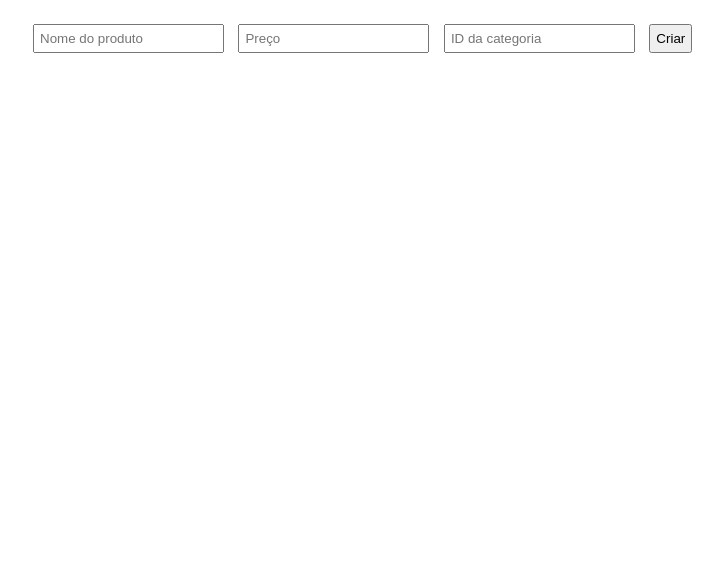
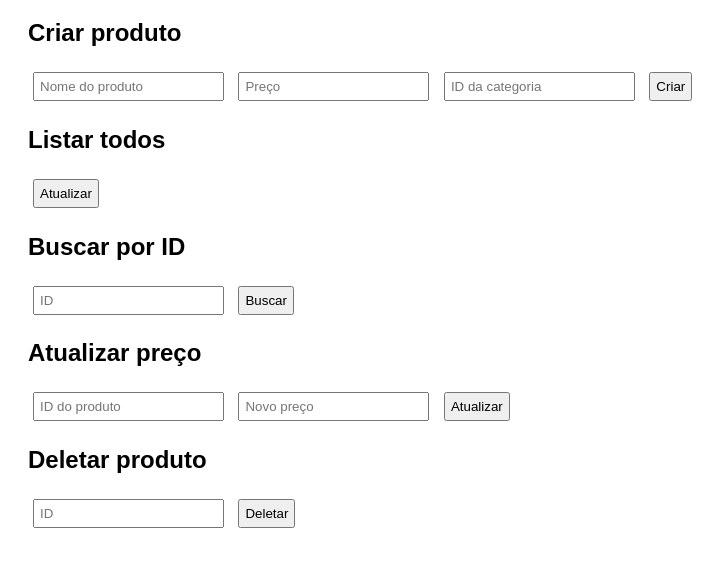
Before and after one commit to Leandrotxr/prova-estagiario, a plain HTML site: page frontend/produtos.html in a window 1280 px wide. Shown: the part 89-656 px from the top of the page, without its empty margins (0-726 px from the left). Drawn offline with Linux system fonts and the light colour scheme; no server answers.

Commit message:
fix: ajustando o html e o js de produtos

```diff
--- a/frontend/js/produtos.js
+++ b/frontend/js/produtos.js
@@ -1,29 +1,136 @@
 function listarProdutos() {
     fetch(`${API_URL}/produtos/`)
-        .then(res => res.json())
+        .then(res => {
+            if (!res.ok) throw new Error("Erro ao listar produtos");
+            return res.json();
+        })
         .then(dados => {
             const lista = document.getElementById("listaProdutos");
             lista.innerHTML = "";
 
             dados.forEach(p => {
                 const li = document.createElement("li");
-                li.textContent = `${p.nome} - R$ ${p.preco} (${p.categoria.nome})`;
+                li.textContent = `${p.id} - ${p.nome} | R$ ${p.preco} | Categoria: ${p.categoria.nome}`;
                 lista.appendChild(li);
             });
+        })
+        .catch(err => {
+            console.error(err);
         });
 }
 
 function criarProduto() {
     const nome = document.getElementById("nomeProduto").value;
-    const preco = Number(document.getElementById("precoProduto").value);
-    const categoria_id = Number(document.getElementById("categoriaId").value);
+    const preco = document.getElementById("precoProduto").value;
+    const categoria_id = document.getElementById("categoriaIdProduto").value;
+
+    if (!nome || !preco || !categoria_id) {
+        alert("Preencha todos os campos");
+        return;
+    }
 
     fetch(`${API_URL}/produtos/criar_produto`, {
         method: "POST",
-        headers: { "Content-Type": "application/json" },
-        body: JSON.stringify({ nome, preco, categoria_id })
+        headers: {
+            "Content-Type": "application/json"
+        },
+        body: JSON.stringify({
+            nome,
+            preco: Number(preco),
+            categoria_id: Number(categoria_id)
+        })
     })
-    .then(() => listarProdutos());
+    .then(res => {
+        if (!res.ok) throw new Error("Erro ao criar produto");
+        document.getElementById("nomeProduto").value = "";
+        document.getElementById("precoProduto").value = "";
+        document.getElementById("categoriaIdProduto").value = "";
+        listarProdutos();
+    })
+    .catch(err => {
+        console.error(err);
+    });
+}
+
+function buscarProduto() {
+    const id = document.getElementById("buscarProdutoId").value;
+
+    if (!id) {
+        alert("Informe o ID");
+        return;
+    }
+
+    fetch(`${API_URL}/produtos/${id}`)
+        .then(res => {
+            if (!res.ok) throw new Error("Produto não encontrado");
+            return res.json();
+        })
+        .then(p => {
+            document.getElementById("resultadoBuscaProduto").innerText =
+                `${p.id} - ${p.nome} | R$ ${p.preco} | Categoria: ${p.categoria.nome}`;
+        })
+        .catch(() => {
+            document.getElementById("resultadoBuscaProduto").innerText =
+                "Produto não encontrado";
+        });
+}
+
+function atualizarPreco() {
+    const id = document.getElementById("atualizarProdutoId").value;
+    const preco = document.getElementById("novoPrecoProduto").value;
+
+    if (!id || !preco) {
+        alert("Informe o ID e o novo preço");
+        return;
+    }
+
+    fetch(`${API_URL}/produtos/atualizar_preco`, {
+        method: "PATCH",
+        headers: {
+            "Content-Type": "application/json"
+        },
+        body: JSON.stringify({
+            id: Number(id),
+            preco: Number(preco)
+        })
+    })
+    .then(res => {
+        if (!res.ok) throw new Error("Erro ao atualizar preço");
+        document.getElementById("resultadoAtualizarPreco").innerText =
+            "Preço atualizado com sucesso";
+        listarProdutos();
+    })
+    .catch(() => {
+        document.getElementById("resultadoAtualizarPreco").innerText =
+            "Erro ao atualizar preço";
+    });
+}
+
+function deletarProduto() {
+    const id = document.getElementById("deletarProdutoId").value;
+
+    if (!id) {
+        alert("Informe o ID");
+        return;
+    }
+
+    fetch(`${API_URL}/produtos/deletar_produto`, {
+        method: "DELETE",
+        headers: {
+            "Content-Type": "application/json"
+        },
+        body: JSON.stringify({ id: Number(id) })
+    })
+    .then(res => {
+        if (!res.ok) throw new Error("Erro ao deletar produto");
+        document.getElementById("resultadoDeleteProduto").innerText =
+            "Produto removido com sucesso";
+        listarProdutos();
+    })
+    .catch(() => {
+        document.getElementById("resultadoDeleteProduto").innerText =
+            "Erro ao deletar produto";
+    });
 }
 
 listarProdutos();
--- a/frontend/produtos.html
+++ b/frontend/produtos.html
@@ -6,16 +6,52 @@
     <link rel="stylesheet" href="css/style.css">
 </head>
 <body>
-    <h1>Produtos</h1>
 
+<h1>Produtos</h1>
+
+<!-- CRIAR -->
+<section>
+    <h2>Criar produto</h2>
     <input id="nomeProduto" placeholder="Nome do produto">
-    <input id="precoProduto" placeholder="Preço">
-    <input id="categoriaId" placeholder="ID da categoria">
+    <input id="precoProduto" type="number" step="0.01" placeholder="Preço">
+    <input id="categoriaIdProduto" type="number" placeholder="ID da categoria">
     <button onclick="criarProduto()">Criar</button>
+</section>
 
+<!-- LISTAR -->
+<section>
+    <h2>Listar todos</h2>
+    <button onclick="listarProdutos()">Atualizar</button>
     <ul id="listaProdutos"></ul>
+</section>
 
-    <script src="js/api.js"></script>
-    <script src="js/produtos.js"></script>
+<!-- BUSCAR -->
+<section>
+    <h2>Buscar por ID</h2>
+    <input id="buscarProdutoId" type="number" placeholder="ID">
+    <button onclick="buscarProduto()">Buscar</button>
+    <p id="resultadoBuscaProduto"></p>
+</section>
+
+<!-- ATUALIZAR PREÇO -->
+<section>
+    <h2>Atualizar preço</h2>
+    <input id="atualizarProdutoId" type="number" placeholder="ID do produto">
+    <input id="novoPrecoProduto" type="number" step="0.01" placeholder="Novo preço">
+    <button onclick="atualizarPreco()">Atualizar</button>
+    <p id="resultadoAtualizarPreco"></p>
+</section>
+
+<!-- DELETAR -->
+<section>
+    <h2>Deletar produto</h2>
+    <input id="deletarProdutoId" type="number" placeholder="ID">
+    <button onclick="deletarProduto()">Deletar</button>
+    <p id="resultadoDeleteProduto"></p>
+</section>
+
+<script src="js/api.js"></script>
+<script src="js/produtos.js"></script>
+
 </body>
 </html>
```
Also changed, not shown: 1 other file.
